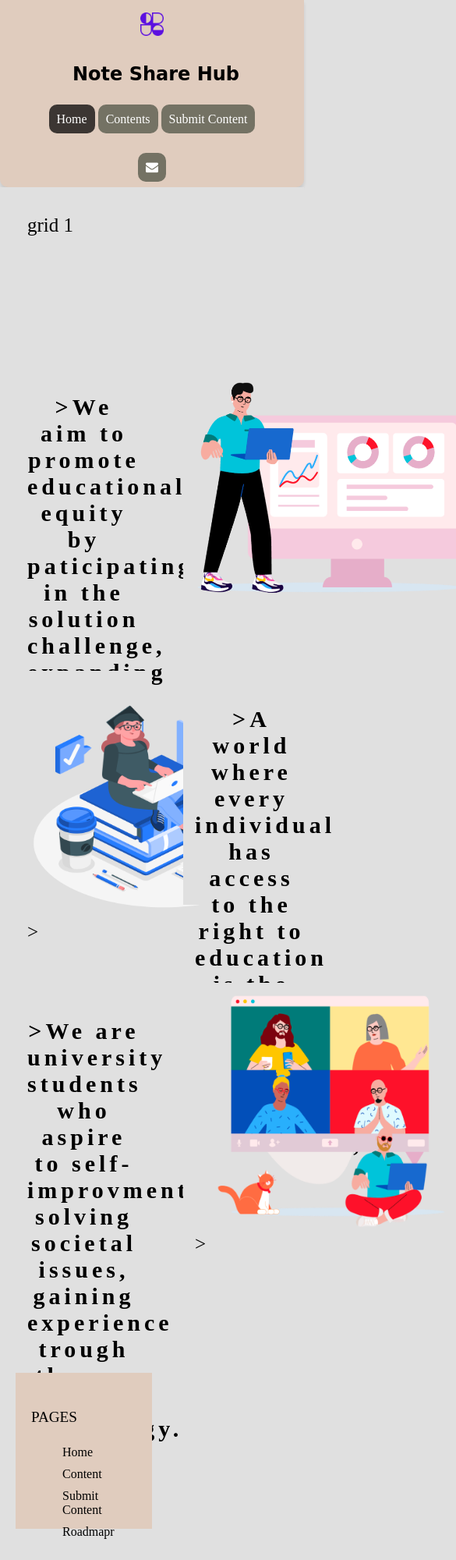
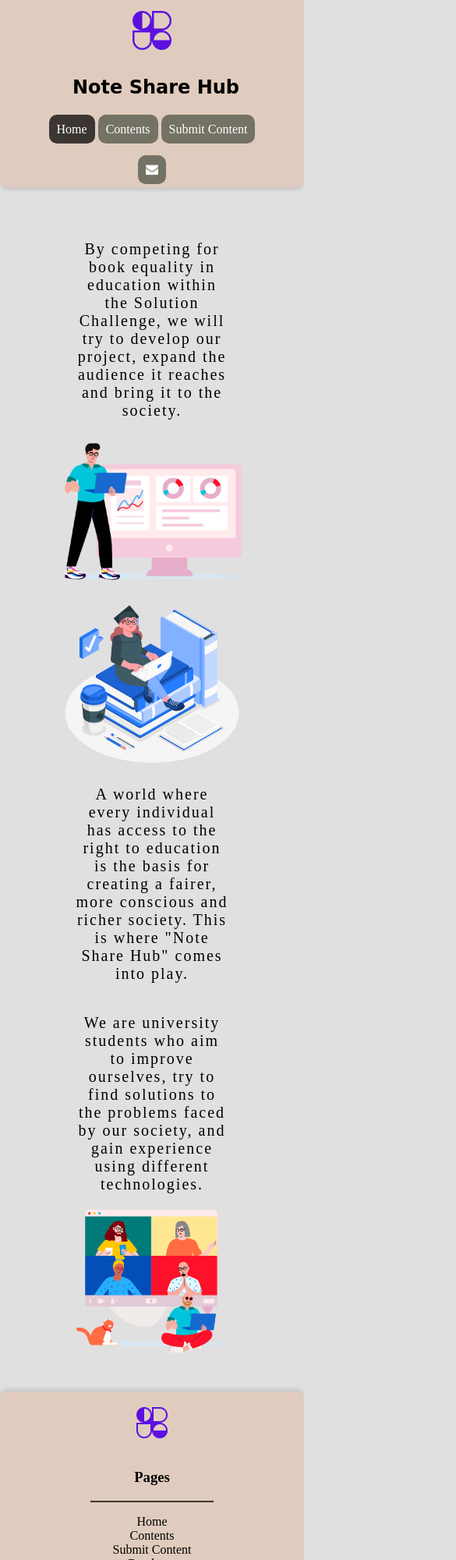
Before and after one commit to furkanunsalan/note-share-hub, a plain HTML site: page index.html in a window 390 px wide. Shown: the top 2000 px of the page at 78% size, 585 px wide, since content can reach past the window. Drawn offline with Linux system fonts and the light colour scheme.

Commit message:
General Updates
footer done from start
homepage fixed
thanks fixed

```diff
--- a/css_files/main.css
+++ b/css_files/main.css
@@ -145,139 +145,128 @@ p {
 }
 /*GRID END*/
 
+/*BODY START*/
+
+.main-grid{
+  padding-top: 3em;
+  padding-bottom: 3em;
+  display: grid;
+  grid-template-columns: 50% 50%;
+}
+
+.grid-text{
+  padding: 20px;
+  font-size: 20px;
+  letter-spacing: 2px;
+  width: 50%;
+  margin-top: auto;
+  margin-bottom: auto;
+}
+
+.left-text{
+  margin-left: auto;
+  margin-right: 50px;
+  text-align: right;
+}
+
+.right-text{
+  margin-left: 50px;
+  margin-right: auto;
+  text-align: left;
+}
+
+.grid-img{
+  margin: auto;
+  width: 35%;
+}
+
+.left-img{
+  margin-right: 50px;
+  margin-left: auto;
+}
+
+.right-img{
+  margin-right: auto;
+  margin-left: 50px;
+}
+
+@media screen and (max-width: 600px){
+  .main-grid{
+    display: grid;
+    grid-template-columns: 100%;
+  }
+
+  .left-text{
+    margin-right: auto;
+    text-align: center;
+  }
+
+  .right-text{
+    margin-left: auto;
+    text-align: center;
+  }
+
+  .grid-img{
+    width: 60%;
+  }
+
+  .left-img{
+    margin-right: auto;
+  }
+
+  .right-img{
+    margin-left: auto;
+  }
+
+}
+/*BODY END*/
+
 /*FOOTER START*/
 
-@import url("https://fonts.googleapis.com/css2?family=Open+Sans:wght@300;400;500;600;700&display=swap");
-
-* {
-  box-sizing: border-box;
+.footer{
+  display: grid;
+  grid-template-columns: 40% 20% 20% 20%;
+  background-color: #E0CCBE;
+  box-shadow: 0px -4px 4px rgba(0, 0, 0, 0.1);
+  border-radius: 10px 10px 0 0;
 }
 
-.footer {
-  top: 50%;
-  left: 50%;
-  transform: translate(-50%, -50%);
-  max-width: 1280px;
-  width: 95%;
-  background: #e0ccbe;
-  border-radius: 6px;
+.footer-img{
+  margin: auto;
+height: 50%;}
+
+.footer-section h3{
+  text-align: center;
 }
 
-.footer .footer-row {
-  display: flex;
-  flex-wrap: wrap;
-  justify-content: space-between;
-  gap: 3.5rem;
-  padding: 60px;
+.footer-section ul{
+  list-style-type: none;
+  padding: 0;
 }
 
-.footer-row .footer-col h4 {
-  color: black;
-  font-size: 1.2rem;
-  font-weight: 400;
+.footer-section ul li{
+  list-style-type: none;
+  text-align: center;
 }
 
-.footer-col .links {
-  margin-top: 20px;
-}
-
-.footer-col .links li {
-  list-style: none;
-  margin-bottom: 10px;
-}
-
-.footer-col .links li a {
-  text-decoration: none;
+.footer-section ul li a{
   color: black;
 }
 
-.footer-col .links li a:hover {
-  color: #fff;
+.footer-section ul li a:hover{
+  color: #847771;
 }
 
-.footer-col p {
-  margin: 20px 0;
-  color: #bfbfbf;
-  max-width: 300px;
+hr{
+  border: 1px solid #3c3633;
+  width: 40%;
+  margin: auto;
 }
 
-.footer-col form {
-  display: flex;
-  gap: 5px;
-}
-
-.footer-col input {
-  height: 40px;
-  border-radius: 6px;
-  background: none;
-  width: 100%;
-  outline: none;
-  border: 1px solid #7489c6;
-  caret-color: #fff;
-  color: #fff;
-  padding-left: 10px;
-}
-
-.footer-col input::placeholder {
-  color: #ccc;
-}
-
-.footer-col form button {
-  background: #ca1f1f;
-  color: white;
-  outline: none;
-  border: none;
-  padding: 10px 15px;
-  border-radius: 6px;
-  cursor: pointer;
-  font-weight: 500;
-  transition: 0.2s ease;
-}
-
-.footer-col form button:hover {
-  background: #cecccc;
-}
-
-.footer-col .icons {
-  display: flex;
-  margin-top: 30px;
-  gap: 30px;
-  cursor: pointer;
-}
-
-.footer-col .icons i {
-  color: #afb6c7;
-}
-
-.footer-col .icons i:hover {
-  color: #fff;
-}
-
-@media (max-width: 768px) {
-  .footer {
-    position: relative;
-    bottom: 0;
-    left: 0;
-    transform: none;
-    width: 100%;
-    border-radius: 0;
-  }
-
-  .footer .footer-row {
-    padding: 20px;
-    gap: 1rem;
-  }
-
-  .footer-col form {
-    display: block;
-  }
-
-  .footer-col form :where(input, button) {
-    width: 100%;
-  }
-
-  .footer-col form button {
-    margin: 10px 0 0 0;
+@media screen and (max-width: 600px){
+  .footer{
+    display: grid;
+    grid-template-columns: 100%;
   }
 }
 
--- a/css_files/thanks.css
+++ b/css_files/thanks.css
@@ -1,42 +1,53 @@
-
 body {
-    margin: 0;
+    background-color: #e0e0e0;
+    margin: auto;
   }
 
-p {
-    font-size: 35px;
-    font-family:'Trebuchet MS', 'Lucida Sans Unicode', 'Lucida Grande', 'Lucida Sans', Arial, sans-serif;
-    text-align:center;
-    letter-spacing: 5px;
+.thanks-grid{
+    display: grid;
+    grid-template-columns: 50% 50%;
+    margin: auto;
+    padding-top: 5em;
 }
 
-.container {
-    display:grid;
-    grid-template-columns: 50% 50%;
-    grid-template-rows: 1000px;
-    background-color: #E0E0E0;
-    padding:80px;
-    row-gap: 20px;
-    column-gap: 50px;
+.thanks-img{
+    margin-left: auto;
+    margin-right: 50px;
+    width: 50%;
 }
-.item {
-    background-color:#E0E0E0;
-    padding:180px;
-    color:black;
-    font-size: 20px;
+
+.thanks-texts{
+    margin: auto auto auto 50px;
+    text-align: center;
 }
-.item li.active{
-background-color: #3C3633;
-padding:30px
+
+a{
+    text-decoration: none;
+}
+
+.thanks-button{
+    display: block;
+    text-align: center;
+    padding: 10px;
+    background-color: #747264;
+    border-radius: 10px;
+    color: #ffffff;
+    margin: auto;
+    border: none;
+}
+
+.thanks-button:hover{
+    background-color: #695e59;
+    cursor: pointer;
+}
+
+@media screen and (max-width: 600px){
+    .thanks-grid{
+        display: grid;
+        grid-template-columns: 100%;
+    }
+    .thanks-img{
+        width: 60%;
+    }
 
 }
-.item li:hover{
-    background-color: #695e59;
-    border-style:solid;
-}
-a {
-    font-weight: 50px;
-    font-size: 30px;
-    color:#E0E0E0
-
-}
--- a/index.html
+++ b/index.html
@@ -12,6 +12,7 @@
     />
   </head>
   <body>
+
     <nav class="navbar">
       <div class="left-side">
         <img class="logo" src="images/placeholder_logo.png" alt="" />
@@ -33,100 +34,61 @@
       </ul>
     </nav>
 
-    <div class="container">
-      <div class="item">grid 1</div>
-      <div class="item">
-        <p>
-          <b>
-          >We aim to promote educational equity by paticipating in the solution
-          challenge, expanding the reach of our project and contributing to the
-          comunity.
-          </b>
+    <div class="main-grid">
+      <p class="grid-text left-text">
+        By competing for book equality in education within the Solution
+        Challenge, we will try to develop our project, expand the audience it
+        reaches and bring it to the society.
       </p>
-        >
+      <img class="grid-img right-img" src="images/home1.png" />
+
+      <img class="grid-img left-img" src="images/home2.png" />
+      <p class="grid-text right-text">
+        A world where every individual has access to the right to education is
+        the basis for creating a fairer, more conscious and richer society. This
+        is where "Note Share Hub" comes into play.
+      </p>
+
+      <p class="grid-text left-text">
+        We are university students who aim to improve ourselves, try to find
+        solutions to the problems faced by our society, and gain experience
+        using different technologies.
+      </p>
+      <img class="grid-img right-img" src="images/home3.png" />
     </div>
 
-      <div class="item">
-        <img
-          class="image-fluid"
-          src="images/home1.png"
-          width="350"
-          height="300"
+    <footer class="footer">
+      <img class="footer-img" src="images/placeholder_logo.png" alt="">
 
-
-        />
-      </div>
-      <div class="item">
-        <img
-          class="image-fluid2"
-          src="images/home2.png"
-          width="350"
-          height="300"
-        />
-      </div>
-
-      <div class="item">
-        <p>
-          <b>
-          >A world where every individual has access to the right to education
-          is the foundation for creating a motr just, enlightened,and ethical
-          society.
-          </b>
-        </p>
-        >
-      </div>
-
-      <div class="item">
-        <p>
-          <b>
-          >We are university students who aspire to self-improvment, solving
-          societal issues, gaining experience trough the use of technology.
-          </b>
-        </p>
-      </div>
-
-      <div class="item">
-        <img
-          class="image-fluid3"
-          src="images/home3.png"
-          width="350"
-          height="300"
-
-        />
-      </div>
-
-      <section class="footer">
-        <div class="footer-row">
-          <div class="footer-col">
-            <h4>PAGES</h4>
-            <ul class="links">
-              <li><a href="#">Home</a></li>
-              <li><a href="#">Content</a></li>
-              <li><a href="#">Submit Content</a></li>
-              <li><a href="#">Roadmapr</a></li>
+      <div class="footer-section">
+        <h3>Pages</h3>
+        <hr>
+        <ul>
+          <li><a href="index.html">Home</a></li>
+          <li><a href="contents.html">Contents</a></li>
+          <li><a href="submission.html">Submit Content</a></li>
+          <li><a href="roadmap.html">Roadmap</a></li>
         </ul>
       </div>
 
-          <div class="footer-col">
-            <h4>TEAM</h4>
-            <ul class="links">
-              <li><a href="#">Team</a></li>
-              <li><a href="#">Member</a></li>
-              <li><a href="#">List</a></li>
+      <div class="footer-section">
+        <h3>Team Members</h3>
+        <hr>
+        <ul>
+          <li><a href="">MEMBER_1</a></li>
+          <li><a href="">MEMBER_2</a></li>
         </ul>
       </div>
 
-          <div class="footer-col">
-            <h4>CONTACT</h4>
-            <ul class="links">
-              <li><a href="#">E-Mail</a></li>
-              <li><a href="#">Instagram</a></li>
-              <li><a href="#">Linkedin</a></li>
-              <li><a href="#">X</a></li>
+      <div class="footer-section">
+        <h3>Contact</h3>
+        <hr>
+        <ul>
+          <li><a href="">CONTACT_1</a></li>
+          <li><a href="">CONTACT_2</a></li>
+          <li></li>
         </ul>
       </div>
-        </div>
-      </section>
-    </div>
+    </footer>
   </body>
 </html>
```
Also changed, not shown: thanks.html (+8 -15 lines). Lines whose indentation alone changed are shown as unchanged.
